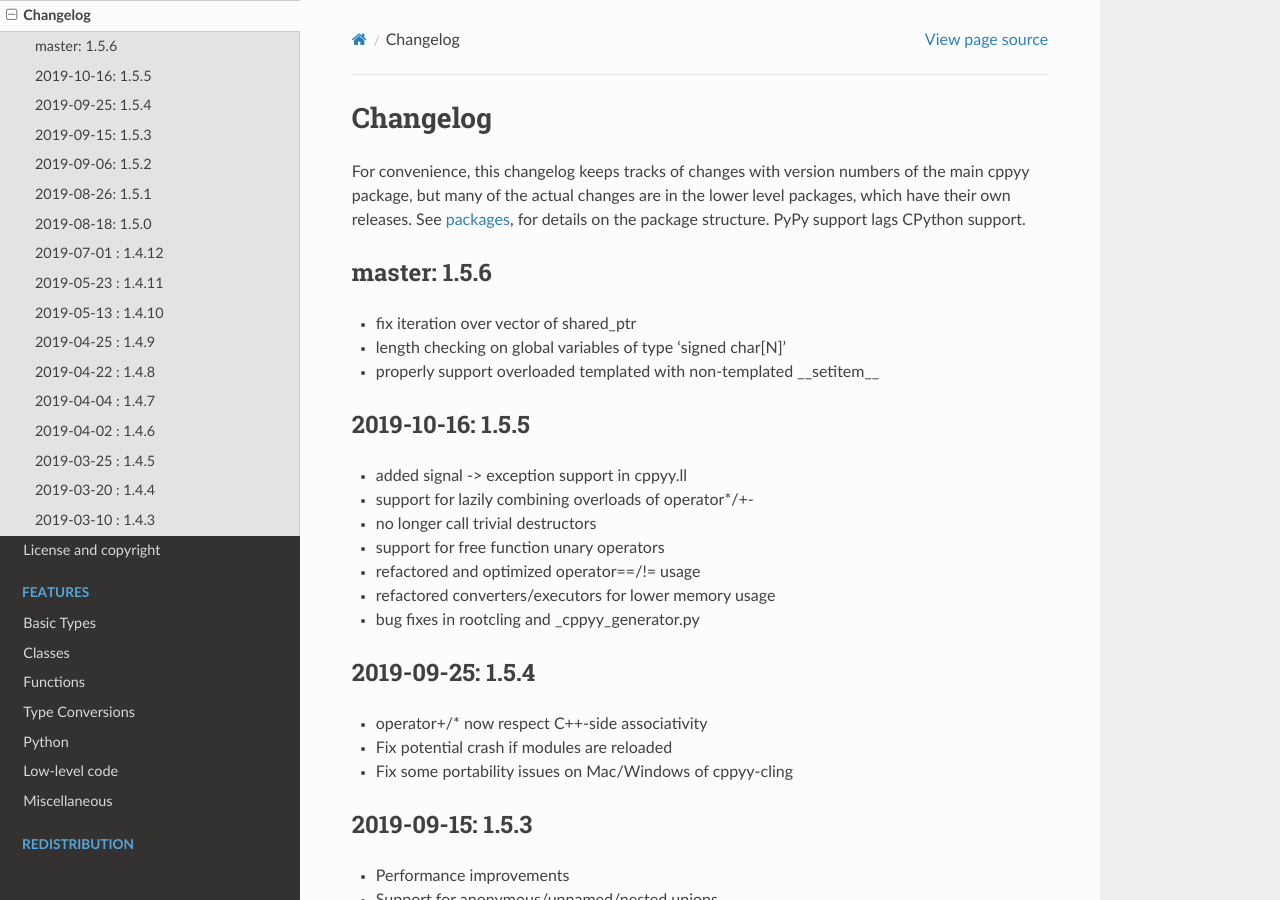
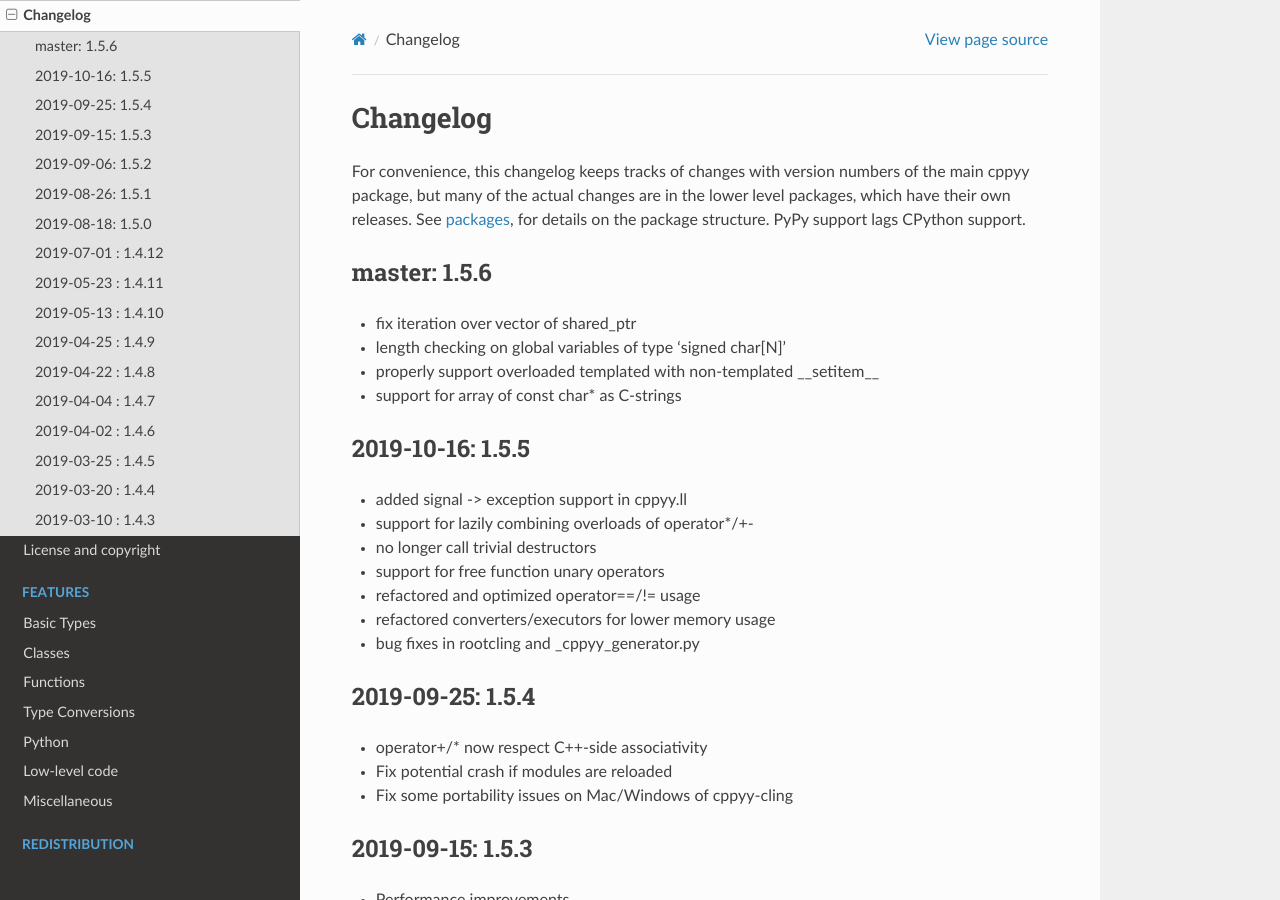
Before and after one commit to wlav/cppyy, a Sphinx documentation site: the page built from doc/source/changelog.rst, in a window 1280 px wide and 900 px high. Built offline with Sphinx 7.4.7 and the Read the Docs theme 2.0.0, drawn with Linux system fonts in a browser that asks for light colours.

Commit message:
update changelgo

```diff
--- a/doc/source/changelog.rst
+++ b/doc/source/changelog.rst
@@ -16,6 +16,7 @@ master: 1.5.6
 * fix iteration over vector of shared_ptr
 * length checking on global variables of type 'signed char[N]'
 * properly support overloaded templated with non-templated  __setitem__
+* support for array of const char* as C-strings
 
 
 2019-10-16: 1.5.5
```
